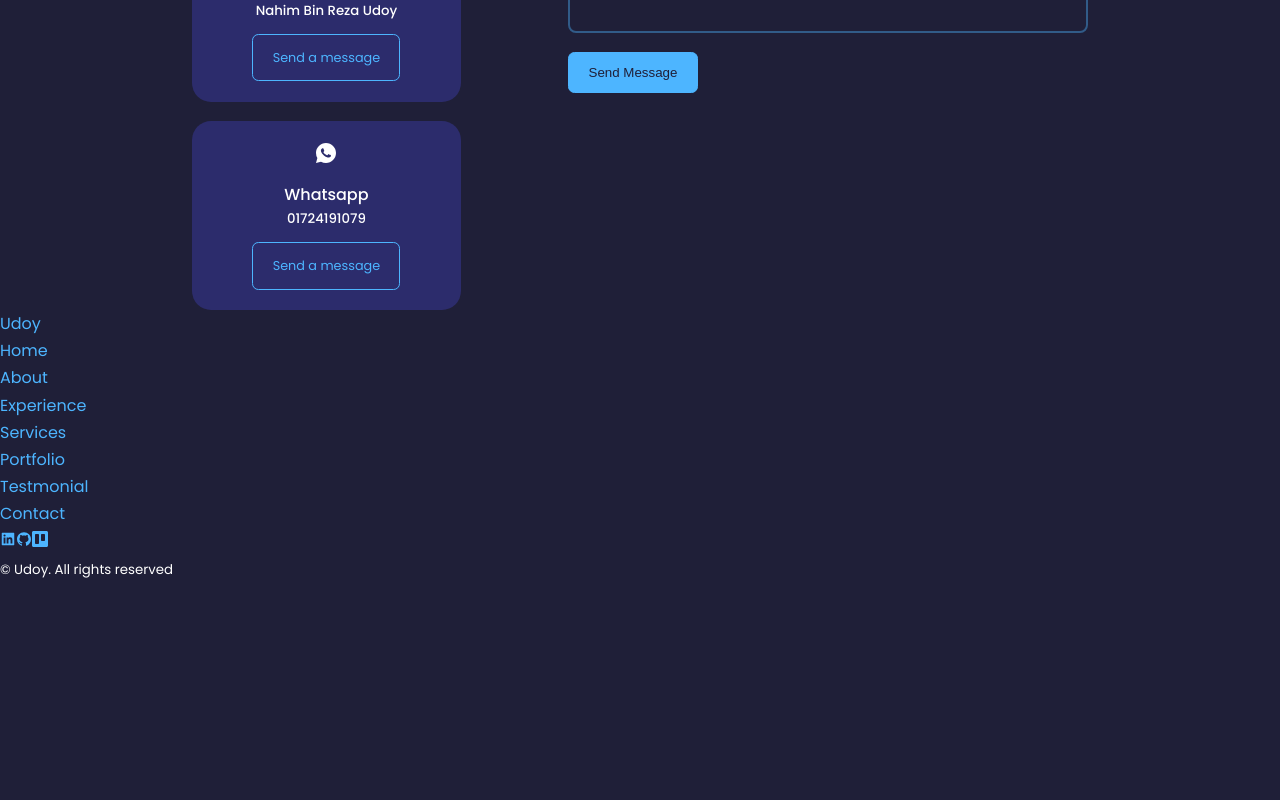
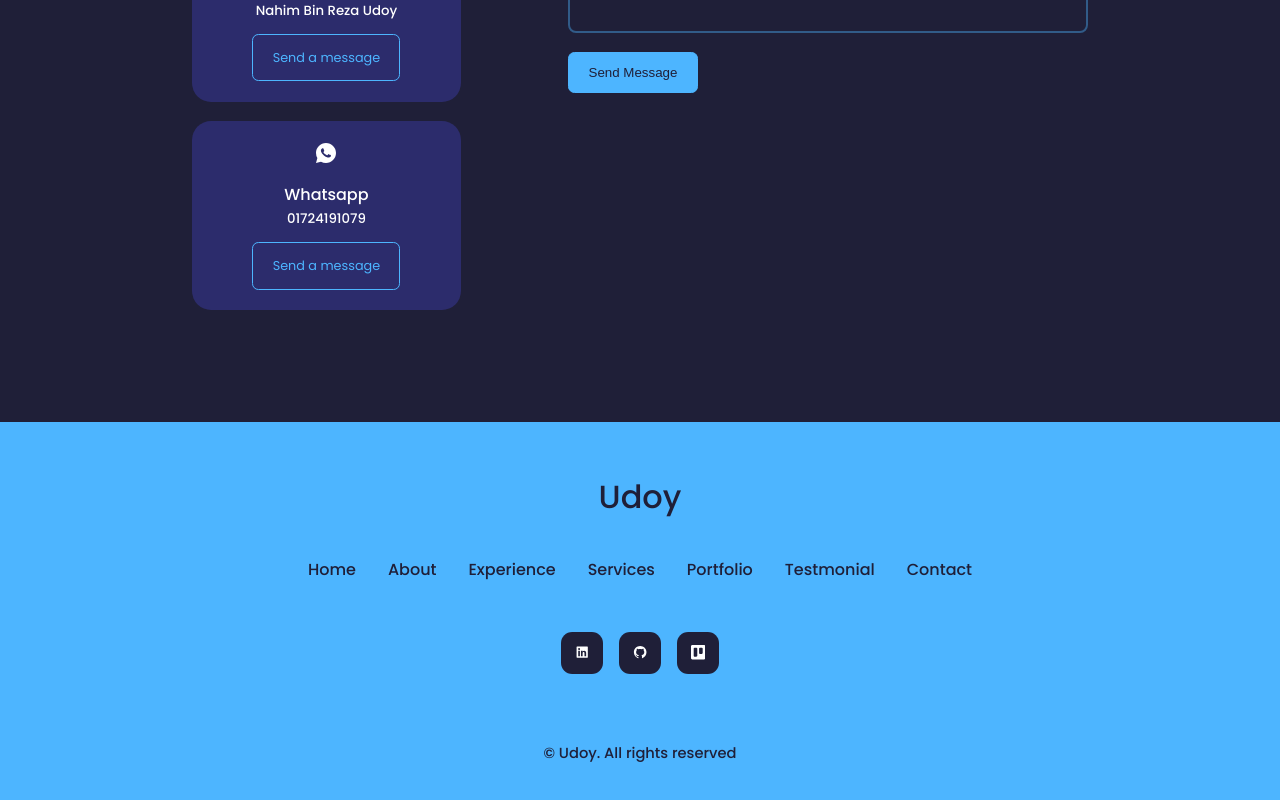
Before and after one commit to NahimBinRezaUdoy/My-Portfolio-React, a React (Create React App) app: page / in a window 1280 px wide. Shown: the part 5382-6182 px from the top of the page. Before the commit the page ends 5964 px from the top, so only its background shows below. Built offline with nearby package versions, Linux system fonts and the light colour scheme.

Commit message:
Added Footer styling

```diff
--- a/src/components/footer/footer.css
+++ b/src/components/footer/footer.css
@@ -0,0 +1,69 @@
+footer {
+  background: var(--color-primary);
+  padding: 3rem 0;
+  text-align: center;
+  font-size: 0.9rem;
+  margin-top: 7rem;
+}
+
+footer a {
+  color: var(--color-bg);
+}
+
+.footer__logo {
+  font-size: 2rem;
+  font-weight: 500;
+  margin-bottom: 2rem;
+  display: inline-block;
+}
+
+.peramalinks {
+  display: flex;
+  flex-wrap: wrap;
+  justify-content: center;
+  gap: 2rem;
+  margin: 0 auto 3rem;
+  font-size: 1rem;
+  font-weight: 500;
+}
+
+.footer__socials {
+  display: flex;
+  justify-content: center;
+  gap: 1rem;
+  margin-bottom: 4rem;
+}
+
+.footer__socials a {
+  background: var(--color-bg);
+  color: var(--color-white);
+  padding: 0.8rem;
+  border-radius: 0.7rem;
+  display: flex;
+  border: 1px solid transparent;
+}
+
+.footer__socials a:hover {
+  background: transparent;
+  color: var(--color-bg);
+  border-color: var(--color-bg);
+}
+
+.footer__copyright {
+  margin-bottom: 4rem;
+  color: var(--color-bg);
+  font-size: 1.1rem;
+  font-weight: 500;
+}
+
+/*========== Media Queries (Small Devices)===================*/
+@media screen and (max-width: 600px) {
+  .peramalinks {
+    flex-direction: column;
+    gap: 1.5rem;
+  }
+
+  .footer__socials {
+    margin-bottom: 2.6rem;
+  }
+}
```
